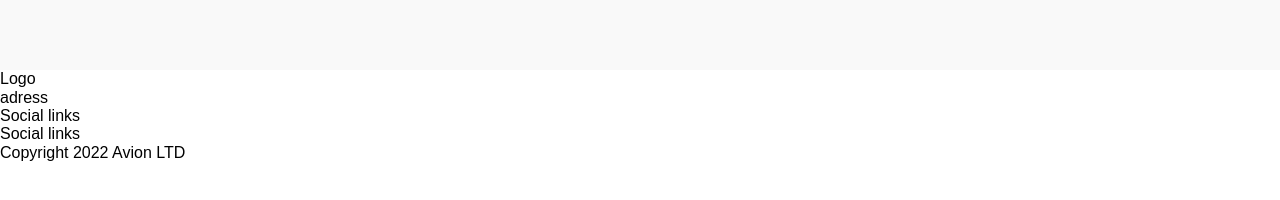
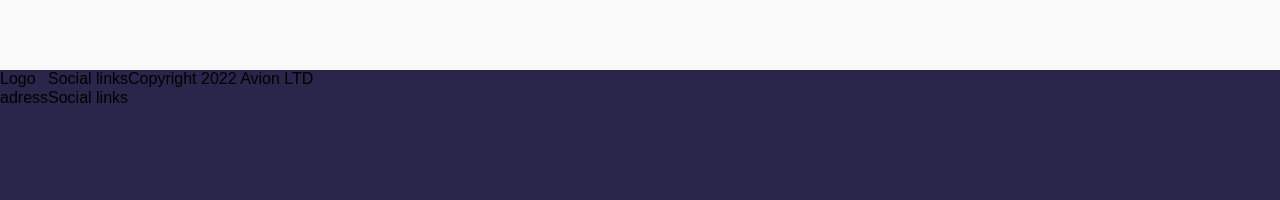
Before and after one commit to Medvedev245/eat-store, a React (Create React App) app: page / in a window 1280 px wide. Shown: the part 1668-1868 px from the top of the page. Before the commit the page ends 1830 px from the top, so only its background shows below. Built offline with nearby package versions, Linux system fonts and the light colour scheme; no server answers.

Commit message:
create footer and add some styles to him

```diff
--- a/src/components/Footer/Footer.jsx
+++ b/src/components/Footer/Footer.jsx
@@ -1,8 +1,9 @@
 import React from "react";
+import { ComponentFooter } from "./Footer.styled";
 
 const Footer = () => {
   return (
-    <section>
+    <ComponentFooter>
       <div>
         <span>Logo</span>
         <div>adress</div>
@@ -12,7 +13,7 @@ const Footer = () => {
         <div>Social links</div>
       </div>
       <div> Copyright 2022 Avion LTD </div>
-    </section>
+    </ComponentFooter>
   );
 };
 
--- a/src/components/Footer/Footer.styled.js
+++ b/src/components/Footer/Footer.styled.js
@@ -1,2 +1,14 @@
 import styled from "styled-components";
-export {};
+
+export const ComponentFooter = styled.footer`
+  height: 350px;
+  width: 100%;
+  display: flex;
+  background-color: var(--iq-Footr-BG);
+  /* align-items: center;
+  justify-content: space-between;
+  padding: 20px 40px;
+  border-bottom: 1px solid var(--iq-header-bottom); */
+  @media screen and (min-width: 767px) {
+  }
+`;
--- a/src/components/GlobalStyle.js
+++ b/src/components/GlobalStyle.js
@@ -36,6 +36,7 @@ export const GlobalStyle = createGlobalStyle`
     --iq-brand-text: rgba(42, 37, 75, 1);
     --iq-Card-BG: rgba(233, 30, 99, .14);
     --iq-BgJoinBlock: rgba(249, 249, 249, 1);
+    --iq-Footr-BG:  rgba(42, 37, 75, 1);
 
     ;
   }
--- a/src/components/JoinBlock/JoinBlock.styled.js
+++ b/src/components/JoinBlock/JoinBlock.styled.js
@@ -4,7 +4,7 @@ export const SectionJoinBlock = styled.section`
   width: 100%;
   height: 480px;
   background-color: var(--iq-BgJoinBlock);
-  /* padding: 55px 80px; */
+
   display: flex;
   justify-content: space-around;
   align-items: center;
```
